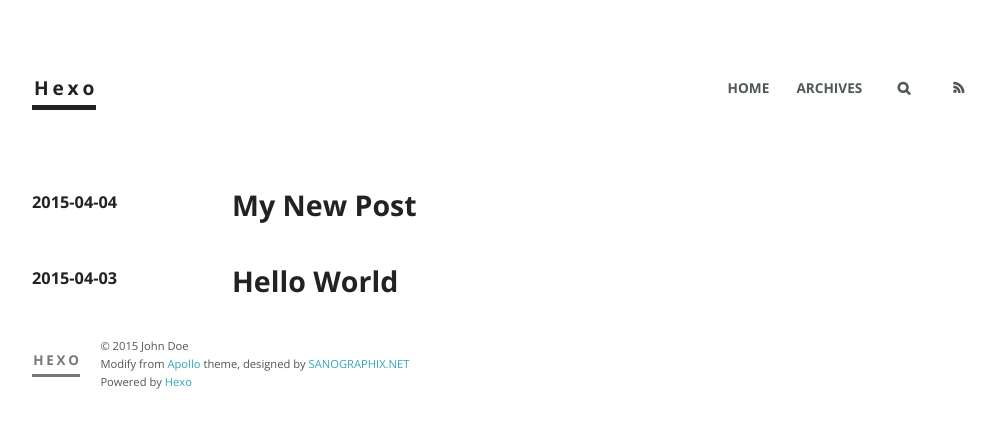
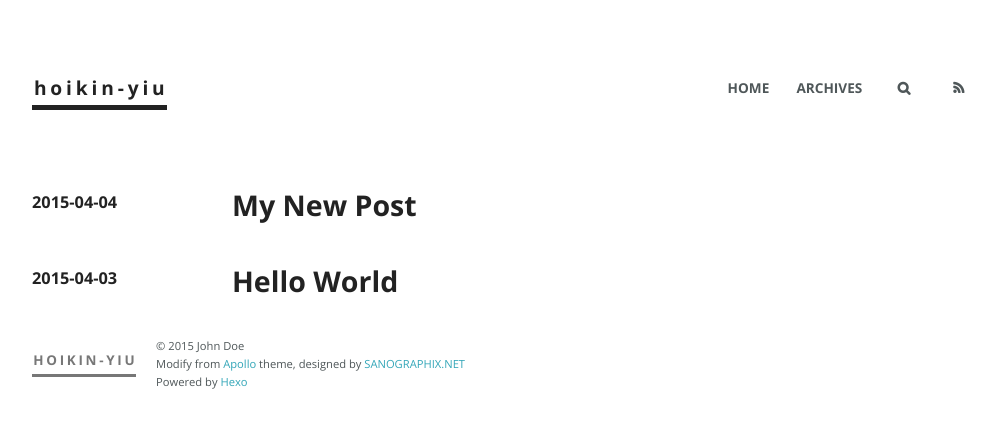
Before and after one commit to hoikin-yiu/hoikin-yiu.github.io, a plain HTML site: page archives/2015/04/index.html in a window 1280 px wide. Shown: the whole page, without its empty margins (138-1134 px from the left). Drawn offline with nearby package versions, Linux system fonts and the light colour scheme.

Commit message:
Site updated: 2015-04-06 23:59:59

```diff
--- a/archives/2015/04/index.html
+++ b/archives/2015/04/index.html
@@ -3,19 +3,19 @@
 <head>
   <meta charset="utf-8">
 
-  <title>Hexo</title>
+  <title>hoikin-yiu</title>
   <meta name="viewport" content="width=device-width">
-  <meta name="description">
+  <meta name="description" content="登临侈论鸿鹄志，入室常思酒饭钱">
 <meta property="og:type" content="website">
-<meta property="og:title" content="Hexo">
+<meta property="og:title" content="hoikin-yiu">
 <meta property="og:url" content="http://yoursite.com/archives/2015/04/index.html">
-<meta property="og:site_name" content="Hexo">
-<meta property="og:description">
+<meta property="og:site_name" content="hoikin-yiu">
+<meta property="og:description" content="登临侈论鸿鹄志，入室常思酒饭钱">
 <meta name="twitter:card" content="summary">
-<meta name="twitter:title" content="Hexo">
-<meta name="twitter:description">
+<meta name="twitter:title" content="hoikin-yiu">
+<meta name="twitter:description" content="登临侈论鸿鹄志，入室常思酒饭钱">
 
-    <link rel="alternative" href="/atom.xml" title="Hexo" type="application/atom+xml">
+    <link rel="alternative" href="/atom.xml" title="hoikin-yiu" type="application/atom+xml">
 
 
     <link rel="icon" href="/favicon.png">
@@ -31,7 +31,7 @@
 </div>
 <header id="header">
 	<h1 class="blog-title">
-		<a href="/">Hexo</a>
+		<a href="/">hoikin-yiu</a>
 	</h1>
 	<nav class="nav">
 		<ul>
@@ -93,7 +93,7 @@
 </div>
 <footer id="footer">
 	<h1 class="footer-blog-title">
-		<a href="/">Hexo</a>
+		<a href="/">hoikin-yiu</a>
 	</h1>
 	<span class="copyright">
 		&copy; 2015 John Doe<br>
```
Also changed, not shown: 2015/04/03/hello-world/index.html (+5 -5 lines), 2015/04/04/My-New-Post/index.html (+8 -8 lines), archives/2015/index.html (+10 -10 lines), archives/index.html (+10 -10 lines), index.html (+10 -10 lines).
